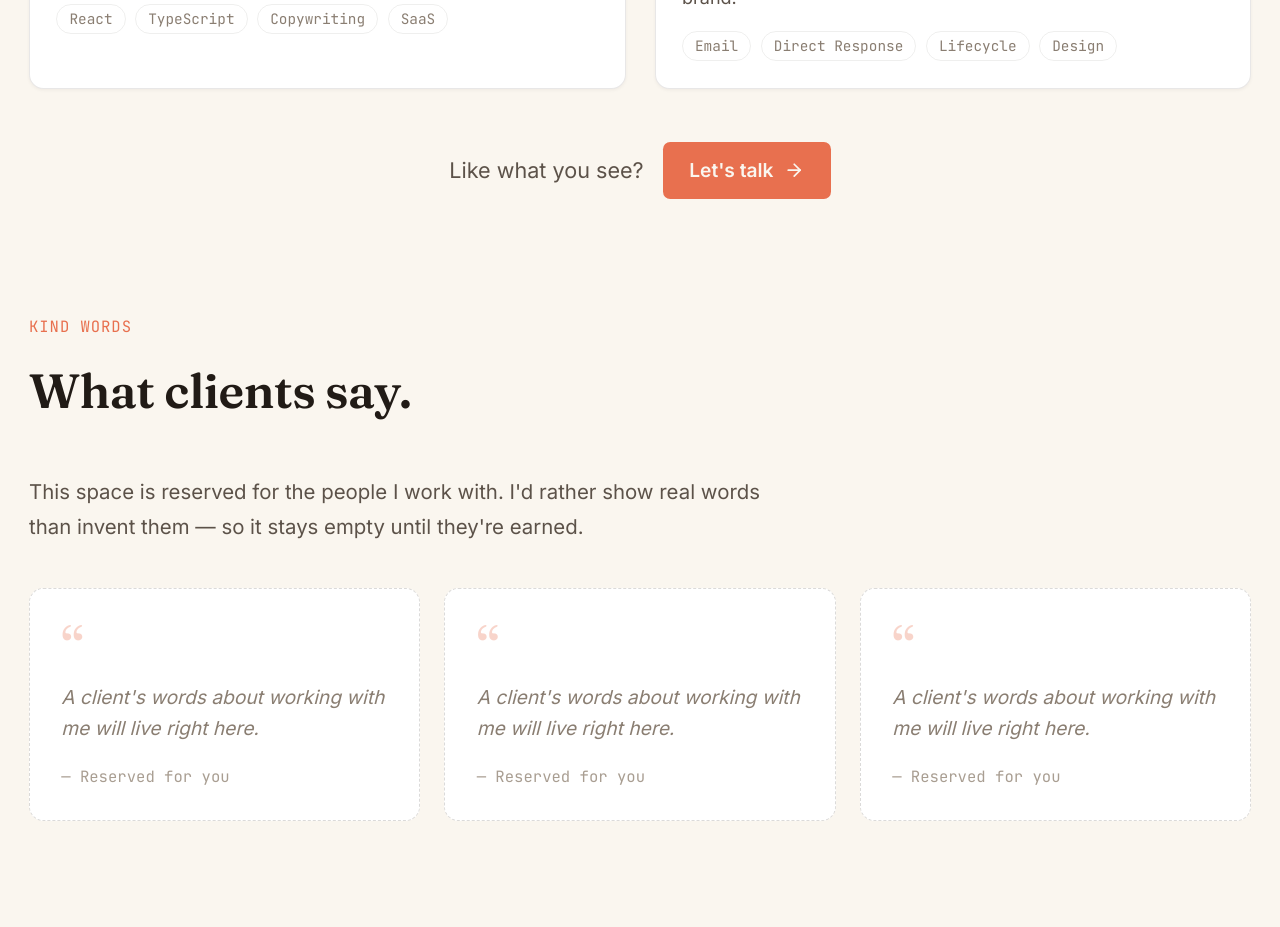
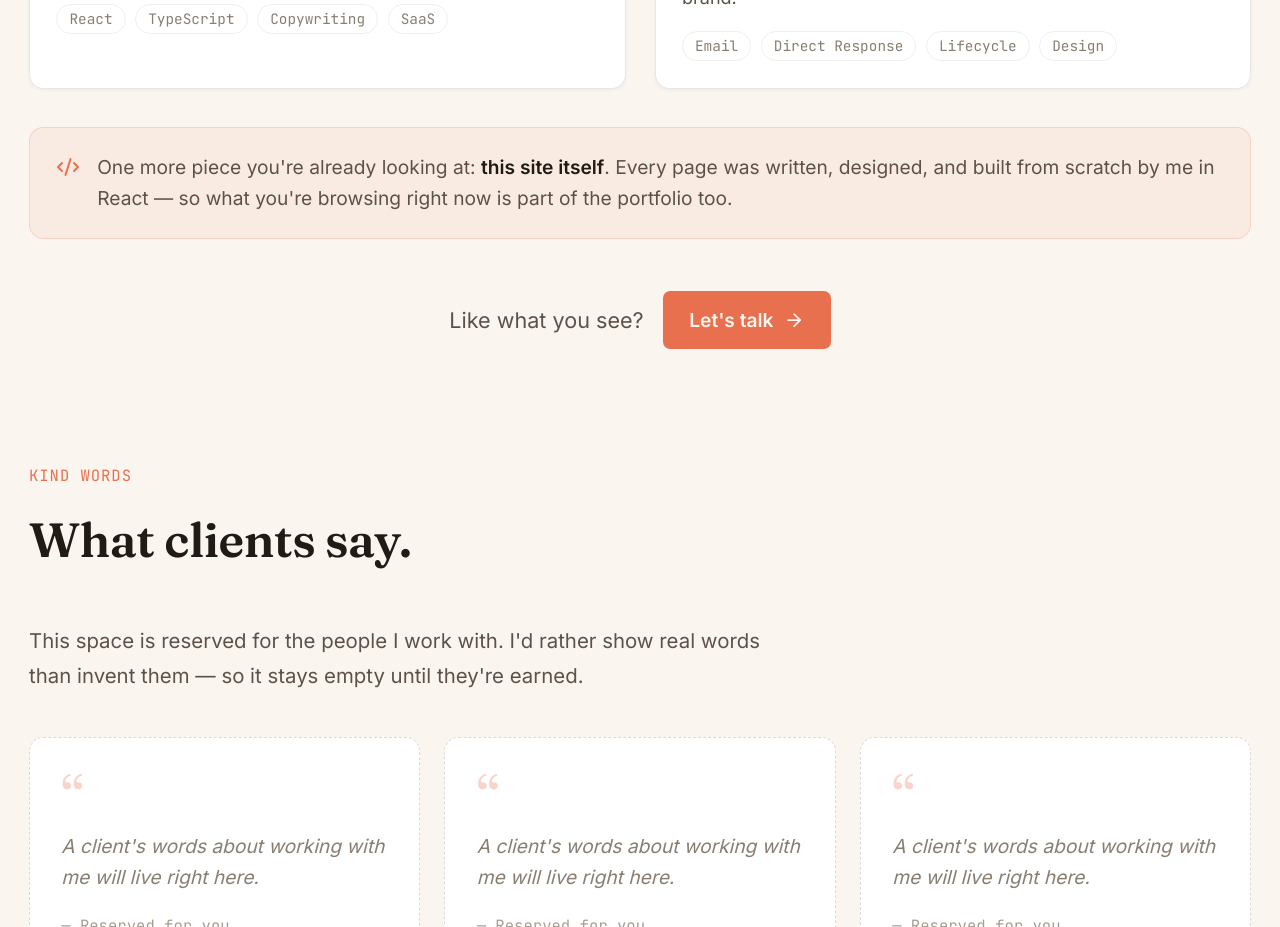
Before and after one commit to tudorsendrescu/portfolio, a React (Vite) app: page /work in a window 1280 px wide. Shown: the part 1000-1927 px from the top of the page. Built offline with nearby package versions, Linux system fonts and the light colour scheme.

Commit message:
feat: add this-site-is-part-of-the-portfolio callout to Portfolio page

```diff
--- a/src/pages/Work.tsx
+++ b/src/pages/Work.tsx
@@ -1,3 +1,5 @@
+import { Code2 } from 'lucide-react'
+import { c, font } from '../theme'
 import Section from '../components/Section'
 import Reveal from '../components/Reveal'
 import SectionHeading from '../components/SectionHeading'
@@ -12,6 +14,27 @@ export default function Work() {
         <Reveal>
           <SectionHeading kicker="Selected work" title="Proof, not promises." />
           <ProjectGrid />
+
+          <div
+            style={{
+              display: 'flex',
+              gap: 14,
+              alignItems: 'flex-start',
+              backgroundColor: c.accentBg,
+              border: `1px solid ${c.accentBorderSoft}`,
+              borderRadius: 12,
+              padding: '20px 22px',
+              marginTop: 32,
+            }}
+          >
+            <Code2 size={20} color={c.accent} style={{ flexShrink: 0, marginTop: 2 }} />
+            <p style={{ fontFamily: font.sans, fontSize: 16, lineHeight: 1.6, color: c.textBody, margin: 0 }}>
+              One more piece you're already looking at: <strong style={{ color: c.textPrimary, fontWeight: 600 }}>this site itself</strong>. Every
+              page was written, designed, and built from scratch by me in React — so what you're
+              browsing right now is part of the portfolio too.
+            </p>
+          </div>
+
           <SectionCTA line="Like what you see?" label="Let's talk" />
         </Reveal>
       </Section>
```
